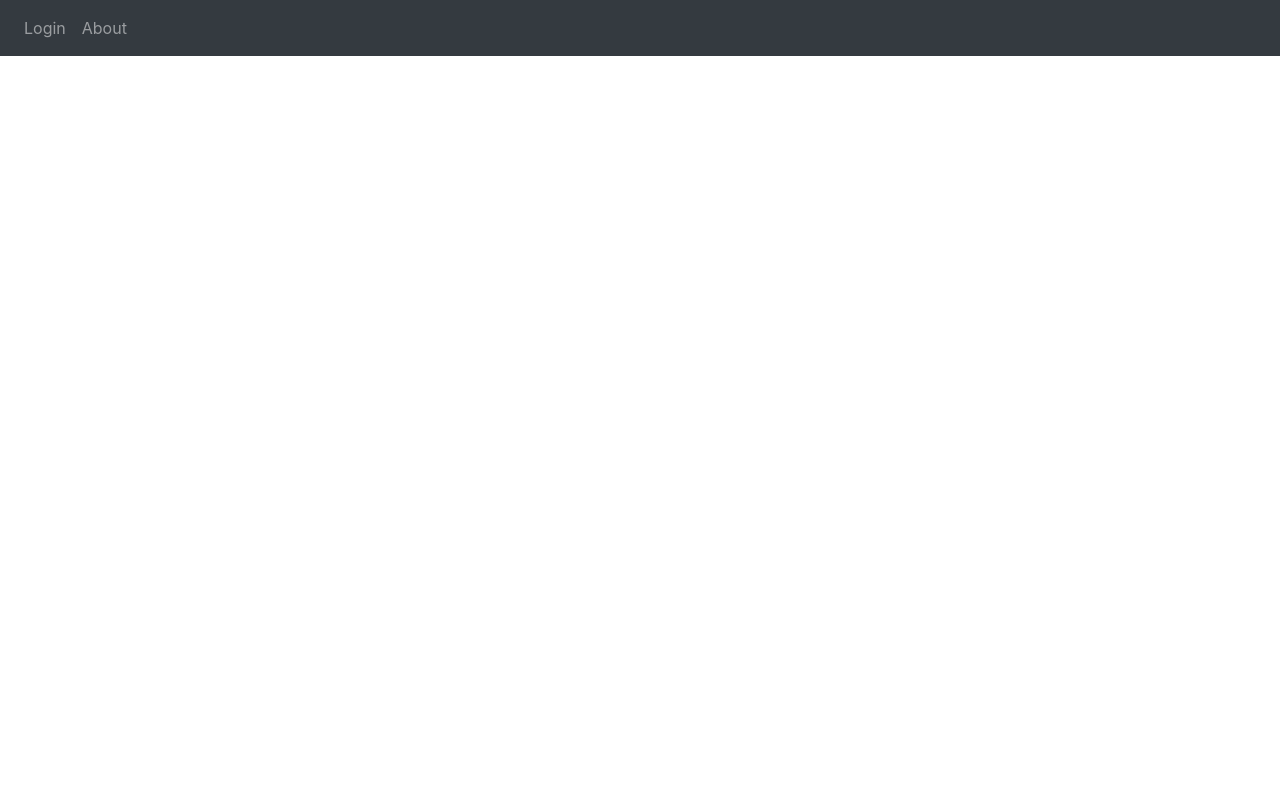
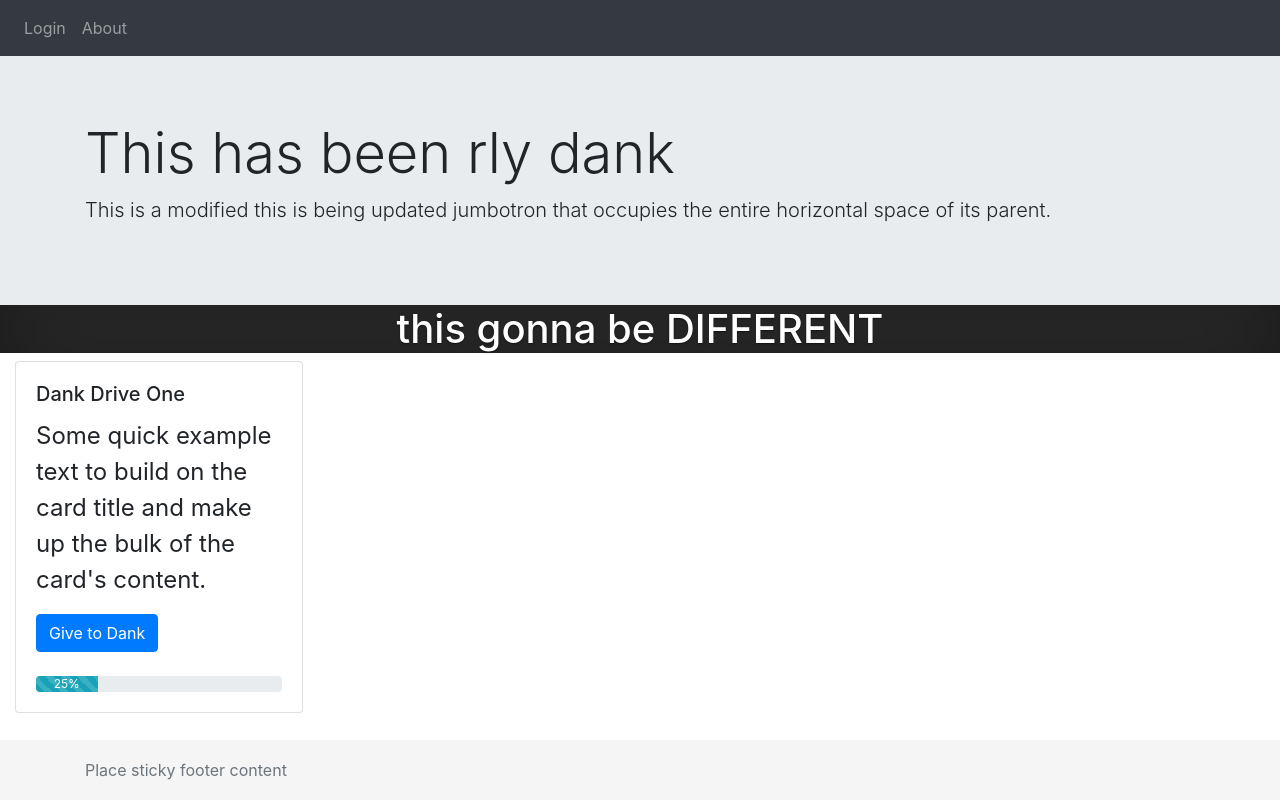
Before and after one commit to AshAdames/GBH2020, a React (Create React App) app: page / in a window 1280 px wide. Built offline with nearby package versions, Linux system fonts and the light colour scheme.

Commit message:
homepage, login form, css

```diff
--- a/src/App.css
+++ b/src/App.css
@@ -36,3 +36,38 @@
     transform: rotate(360deg);
   }
 }
+
+body {
+  height: 100%;
+  background-color: #333;
+}
+
+.cover {
+  justify-content: center;
+  color: #fff;
+  text-shadow: 0 .05rem .1rem rgba(0, 0, 0, .5);
+  box-shadow: inset 0 0 5rem rgba(0, 0, 0, .5);
+  background-color: #333;
+}
+
+.footer {
+  position: absolute;
+  bottom: 0;
+  width: 100%;
+  height: 60px; /* Set the fixed height of the footer here */
+  line-height: 60px; /* Vertically center the text there */
+  background-color: #f5f5f5;
+  margin-top: 0;
+}
+
+.extra-space {
+  margin-bottom: 0 !important;
+}
+
+.pgs {
+  width: 25%;
+}
+
+.card-custom {
+  width: 18rem;
+}
--- a/src/App.js
+++ b/src/App.js
@@ -1,16 +1,22 @@
 import './App.css';
 import { BrowserRouter as Router, Route } from "react-router-dom";
-import  NavBar from "./components/header-component";
+import NavBar from "./components/header-component";
 import About from "./components/random-component";
 import Login from './components/login-component';
+import Home from "./components/home-components";
 function App() {
     return (
         <Router>
             <NavBar />
-            <br />
+            <Route path="/" exact component={Home} />
             <Route path="/login" exact component={Login} />
             <Route path="/about" exact component={About} />
+
+
+
         </Router>
+
+
   )
 }
 
--- /dev/null
+++ b/src/components/home-components.js
@@ -0,0 +1,49 @@
+import React, { Component } from 'react';
+
+export default class Home extends Component {
+
+    render() {
+        return (
+
+        <body>
+        <div className="jumbotron jumbotron-fluid extra-space">
+            <div className="container">
+                <h1 className="display-4">This has been rly dank</h1>
+                    <p className="lead">This is a modified this is being updated jumbotron that occupies the entire horizontal space of its parent.</p>
+            </div>
+        </div>
+
+        <div className="container-fluid cover">
+            <h1 className="text-center" >this gonna be DIFFERENT</h1>
+
+        </div>
+
+        <div className="container-fluid">
+
+            <div className="card card-custom">
+                <div className="card-body">
+                    <h5 className="card-title">Dank Drive One</h5>
+                        <p className="card-text">Some quick example text to build on the card title and make up the bulk of the card's content.</p>
+                            <a href="#" className="btn btn-primary">Give to Dank</a>
+                                <br/>
+                                <br/>
+                <div className="progress">
+                    <div className="progress-bar progress-bar-striped progress-bar-animated bg-info pgs" role="progressbar" aria-valuenow="50" aria-valuemin="0" aria-valuemax="100">25%</div>
+                </div>
+            </div>
+        </div>
+
+</div>
+
+
+        <footer className="footer">
+            <div className="container">
+                <span className="text-muted">Place sticky footer content</span>
+            </div>
+        </footer>
+
+    </body>
+
+        );
+    }
+}
--- a/src/components/login-component.js
+++ b/src/components/login-component.js
@@ -1,4 +1,5 @@
-import React, { Component } from 'react'
+import React, { Component } from 'react';
+import '../login.css';
 
 export default class Login extends Component {
 
@@ -39,12 +40,42 @@ export default class Login extends Component {
 
 	render() {
 		return (
-			<div>
-				<h1>Login</h1>
-				<form action="/login" method="get">
-					<input type="submit" value="Submit" />
-				</form>
+
+			<body>
+				<div className="container-fluid">				<h1>Login to Dank here</h1></div>
+			<div className="container">
+
+					<form action="/login" method="get">
+						<div className="form-row">
+    						<div className="form-group col-md-6">
+								<label>Name:
+    								<input type="text" name="name" />
+  								</label>
+									<div className="form-group col-md-6">
+										<label>Email:
+    								<input type="text" name="email" />
+  										</label>
+									</div>
+
+
+  									<input type="submit" value="Submit" />
+										<p> Test</p>
+
+							</div>
+						</div>
+					</form>
 			</div>
+
+
+
+
+
+
+
+
+
+</body>
+
 		);
 	}
 
--- /dev/null
+++ b/src/login.css
@@ -0,0 +1,3 @@
+p {
+    font-size: 24px;
+}
```
Also changed, not shown: src/components/header-component.js (line endings or trailing spaces).
